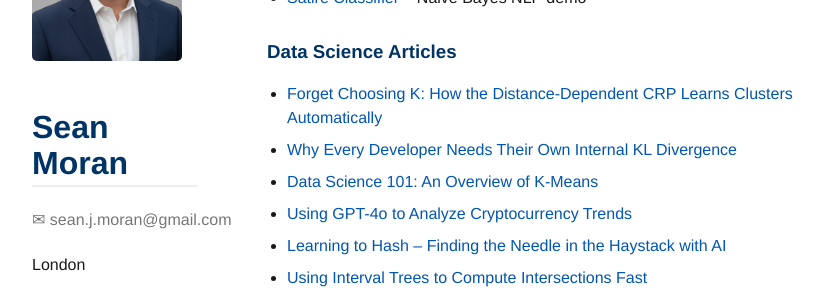
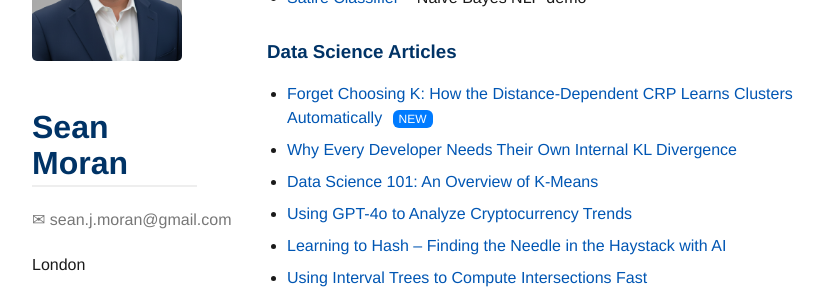
Before and after one commit to sjmoran/sjmoran.github.io, a Jekyll site: the page built from index.md, in a window 1280 px wide and 900 px high, scrolled down 706 px. Shown: the part 148-448 px from the top of the window, without its empty margins (8-848 px from the left). Built offline with Jekyll 4.4.1, drawn with Linux system fonts in a browser that asks for light colours.

Commit message:
Update side-projects.html

```diff
--- a/_includes/side-projects.html
+++ b/_includes/side-projects.html
@@ -17,7 +17,14 @@
 
 <h3>Data Science Articles</h3>
 <ul>
-  <li><a href="https://medium.com/@sean.j.moran/nonparametric-clustering-of-deep-neural-embeddings-a-gentle-guide-to-the-distance-dependent-crp-d104d5c5b05a">Forget Choosing K: How the Distance-Dependent CRP Learns Clusters Automatically</a></li>
+  <li>
+  <a href="https://medium.com/@sean.j.moran/nonparametric-clustering-of-deep-neural-embeddings-a-gentle-guide-to-the-distance-dependent-crp-d104d5c5b05a">
+    Forget Choosing K: How the Distance-Dependent CRP Learns Clusters Automatically
+  </a>
+  <span style="background:#007BFF; color:white; padding:2px 6px; margin-left:6px; border-radius:6px; font-size:0.75em;">
+    NEW
+  </span>
+  </li>
   <li><a href="https://medium.com/@sean.j.moran/why-every-developer-needs-their-own-internal-kl-divergence-c4c3ad42667f">Why Every Developer Needs Their Own Internal KL Divergence</a></li>
   <li><a href="https://medium.com/@sean.j.moran/data-science-101-an-overview-of-k-means-64afa2717885">Data Science 101: An Overview of K-Means</a></li>
   <li><a href="https://medium.com/@sean.j.moran/i-used-gpt4o-to-analyse-the-cryptocurrency-market-these-are-my-lessons-learnt-1429d0d9eea0">Using GPT-4o to Analyze Cryptocurrency Trends</a></li>
```
